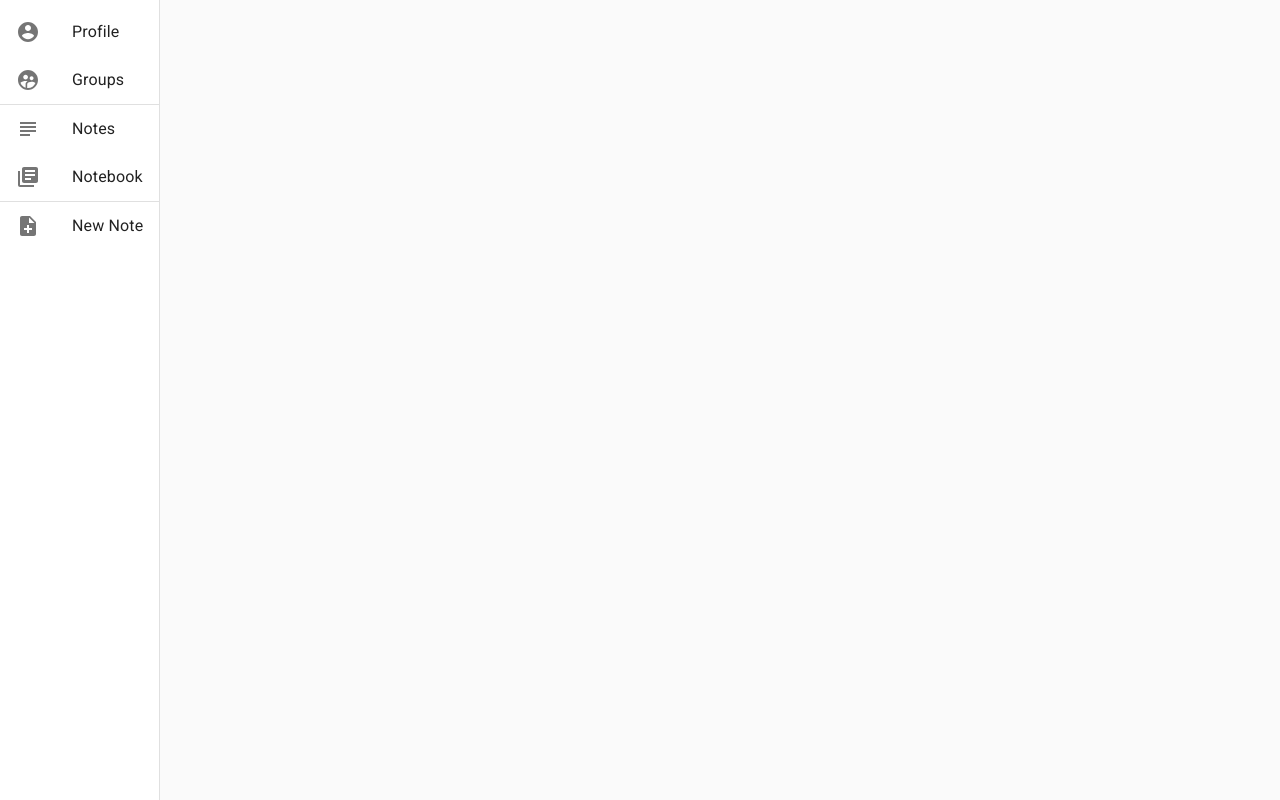
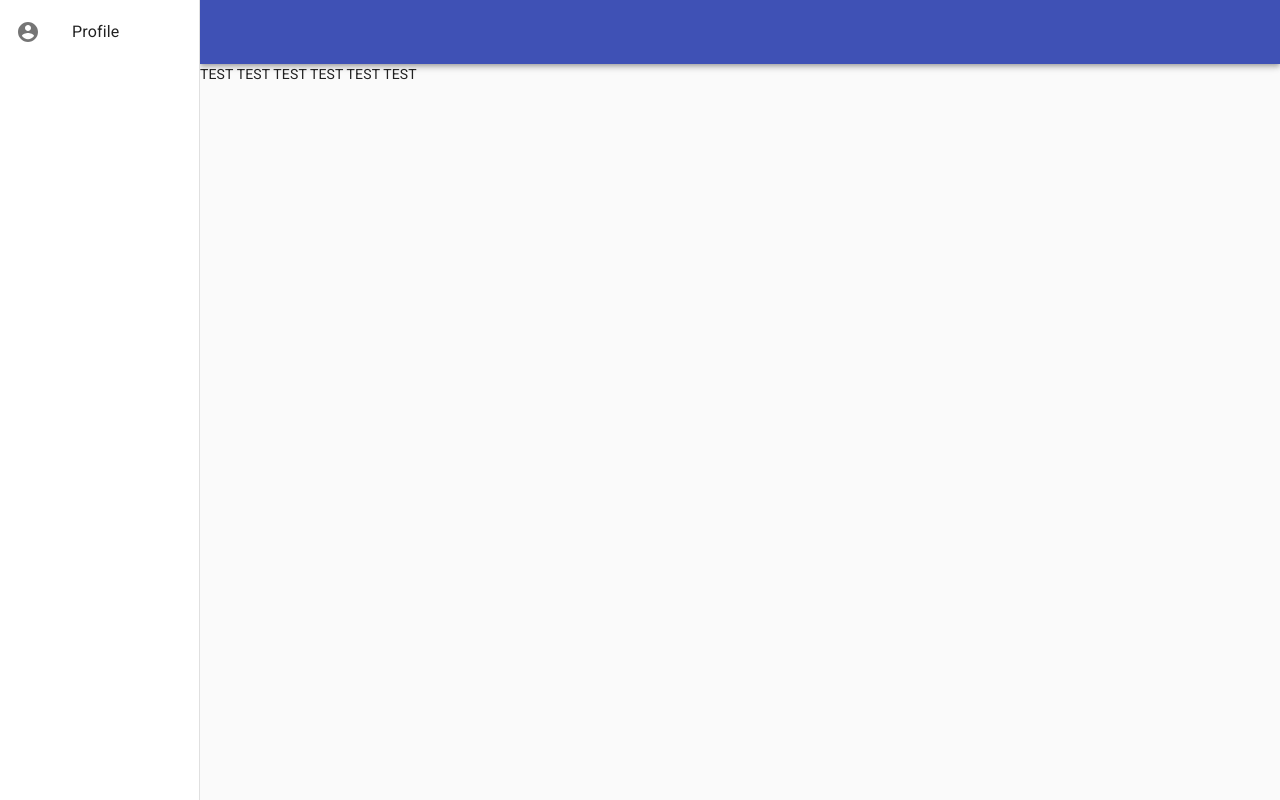
Before and after one commit to mcbalomirean/webtech-project-forbees-1092, a React (Create React App) app in the folder notebee/: page / in a window 1280 px wide. Built offline with nearby package versions, Linux system fonts and the light colour scheme.

Commit message:
Modifications to the frontend and sidebar fix.

```diff
--- a/notebee/src/containers/App.js
+++ b/notebee/src/containers/App.js
@@ -1,15 +1,106 @@
-import React, { Component } from 'react'; // TODO: add state?
-import { BrowserRouter as Router } from 'react-router-dom';
-import SideBar from '../components/SideBar'
-import MainView from './MainView'
+import React, { Fragment, useState } from 'react'; // TODO: add state?
+import { BrowserRouter as Router, Switch, Route } from 'react-router-dom';
+import { AppBar, Toolbar, IconButton, Drawer, Hidden, List, ListItem, ListItemIcon, ListItemText } from '@material-ui/core';
+import { Menu as MenuIcon, AccountCircle as AccountCircleIcon } from '@material-ui/icons';
+import SideBar from '../components/SideBar';
+import MainView from './MainView';
+import { makeStyles } from '@material-ui/core/styles'
 
-function App(props) {
+const drawerWidth = 200;
+
+const useStyles = makeStyles((theme) => ({
+  root: {
+    display: 'flex'
+  },
+  drawer: {
+    [theme.breakpoints.up('sm')]: {
+      width: drawerWidth,
+      flexShrink: 0,
+    },
+  },
+  drawerButton: {
+    marginRight: theme.spacing(2),
+    [theme.breakpoints.up('sm')]: {
+      display: 'none',
+    },
+  },
+  drawerPaper: {
+    width: drawerWidth,
+  },
+  content: {
+    flexGrow: 1
+  },
+}));
+
+export default function App(props) {
+  const { window } = props;
+  const classes = useStyles();
+
+  const [mobileOpen, setMobileOpen] = useState(false);
+  const handleDrawerToggle = () => {
+    setMobileOpen(!mobileOpen);
+  };
+
+  const drawerContents = (
+    <Fragment>
+      <List>
+        <ListItem button>
+          <ListItemIcon>
+            <AccountCircleIcon />
+          </ListItemIcon>
+          <ListItemText primary="Profile" />
+        </ListItem>
+      </List>
+    </Fragment>
+  );
+
+  const container = window !== undefined ? () => window().document.body : undefined;
+
   return (
     <Router>
-      <SideBar />
-      <MainView />
+      <div className={classes.root}>
+        <nav className={classes.drawer}>
+        <Hidden smUp implementation="css">
+          <Drawer
+            container={container}
+            variant='temporary'
+            anchor='left'
+            open={mobileOpen}
+            onClose={handleDrawerToggle}
+            classes={{
+              paper: classes.drawerPaper,
+            }}
+            ModalProps={{
+              keepMounted: true, // Better open performance on mobile according to Material-UI developers.
+            }}
+          >
+            {drawerContents}
+          </Drawer>
+        </Hidden>
+        <Hidden xsDown implementation="css">
+          <Drawer
+            classes={{
+              paper: classes.drawerPaper,
+            }}
+            variant='permanent'
+            anchor='left'
+            open
+          >
+            {drawerContents}
+          </Drawer>
+        </Hidden>
+        </nav>
+        <main className={classes.content}>
+          <AppBar position="static">
+            <Toolbar>
+              <IconButton className={classes.drawerButton} edge='start' color='inherit' aria-label='open drawer' onClick={handleDrawerToggle}>
+                <MenuIcon />
+              </IconButton>
+            </Toolbar>
+          </AppBar>
+          <MainView />
+        </main>
+      </div>
     </Router>
   );
-}
-
-export default App;
+};
--- a/notebee/src/containers/MainView.js
+++ b/notebee/src/containers/MainView.js
@@ -1,18 +1,18 @@
 import React, { Component } from 'react';
 import { Switch, Route } from 'react-router-dom';
+import { AppBar, Toolbar, IconButton } from '@material-ui/core';
+import { Menu as MenuIcon } from '@material-ui/icons';
 
 class MainView extends Component {
   render() {
     return(
       <Switch>
         <Route exact path="/">
-
+        TEST TEST TEST TEST TEST TEST
         </Route>
-        <Route path="/notes">
-
+        <Route exact path="/notes">
         </Route>
-        <Route path="/groups">
-
+        <Route exact path="/groups">
         </Route>
       </Switch>
     )
--- a/notebee/src/index.js
+++ b/notebee/src/index.js
@@ -1,5 +1,6 @@
 import React from 'react';
 import ReactDOM from 'react-dom';
+import { CssBaseline } from '@material-ui/core';
 import 'fontsource-roboto';
 import './index.css';
 import App from './containers/App';
@@ -7,6 +8,7 @@ import reportWebVitals from './reportWebVitals';
 
 ReactDOM.render(
   <React.StrictMode>
+    <CssBaseline />
     <App />
   </React.StrictMode>,
   document.getElementById('root')
```
